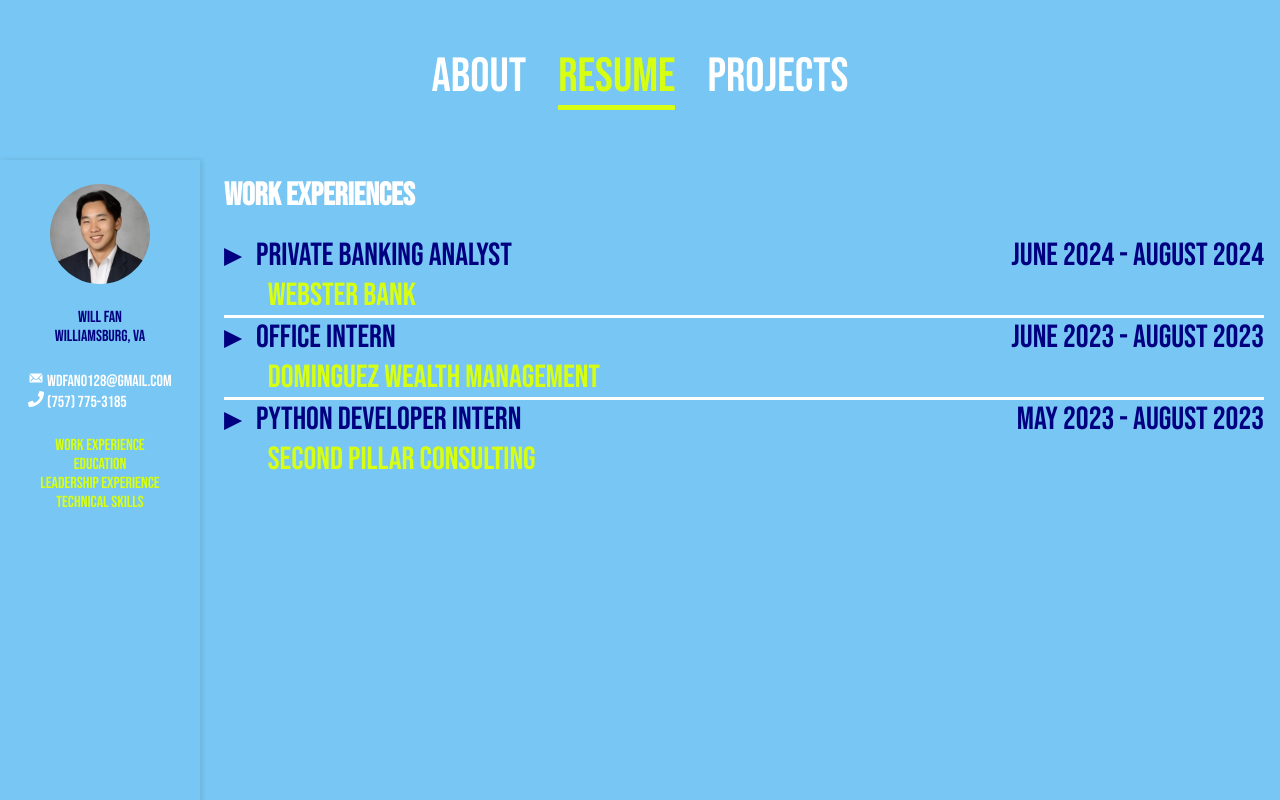
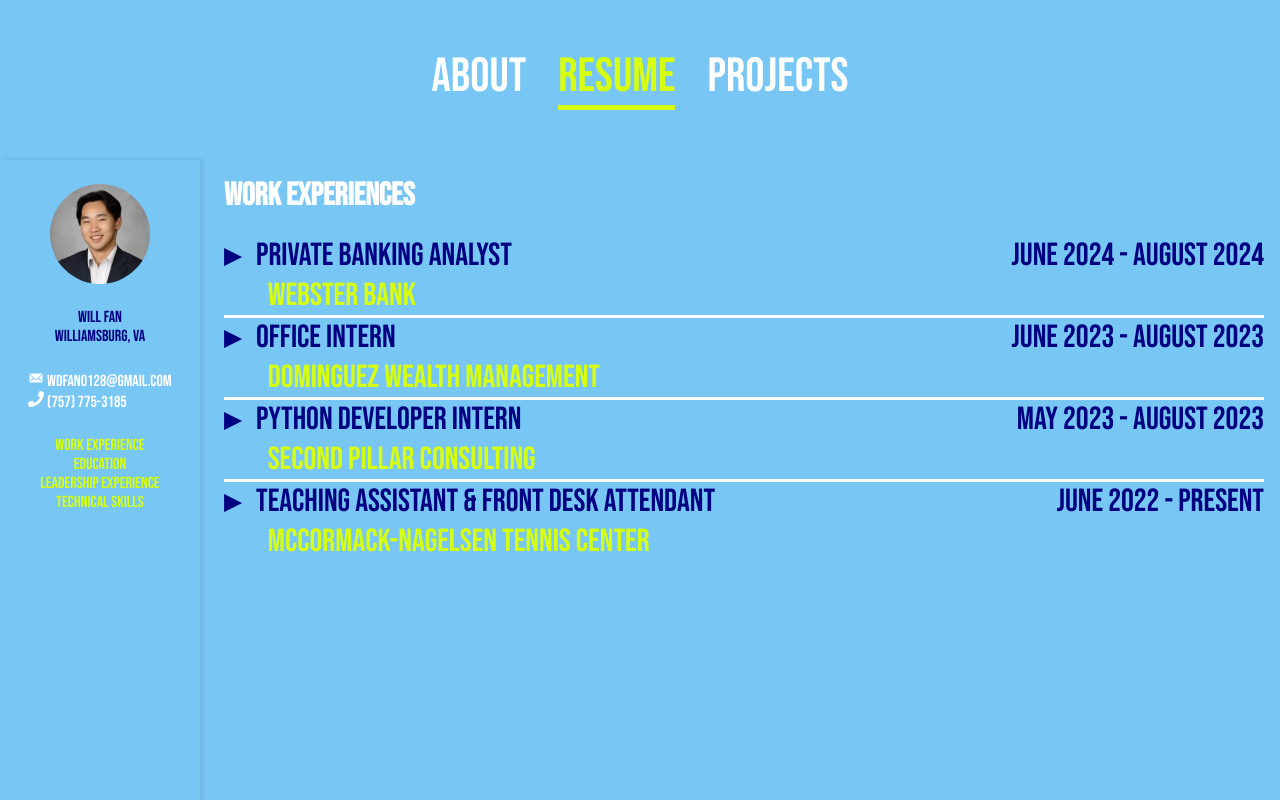
Before and after one commit to squilliam34/website, a React (Vite) app: page /resume in a window 1280 px wide. Shown: the top 800 px of the page. Built offline with nearby package versions, Linux system fonts and the light colour scheme.

Commit message:
added mntc experience

```diff
--- a/src/components/Resume/Experiences.tsx
+++ b/src/components/Resume/Experiences.tsx
@@ -30,6 +30,14 @@
             description="Collaborated in the development of climate change forecasts for financial institutions to conduct stress testing - Wrote Python and Scala modules to implement technical indicators and metrics as described in published research, ensured code was optimized for processing 30+ TBs of climate data, used Sphinx module to write documentation to enhance code readability and usability, implemented unit tests to ensure code is accurate"
           />
         </div>
+        <div id="mntc" className="border">
+          <ResumeItem
+            position="Teaching Assistant & Front Desk Attendant"
+            timeline="June 2022 - Present"
+            company="McCormack-Nagelsen Tennis Center"
+            description="Develop tailored lesson plans and collaborate with fellow teaching pros to instruct students across a broad range of skill sets and ages. Verify transactions, process payments, and update member information to ensure accuracy in the center’s financial reporting and information databases"
+          />
+        </div>
       </div>
     </div>
   );
```
